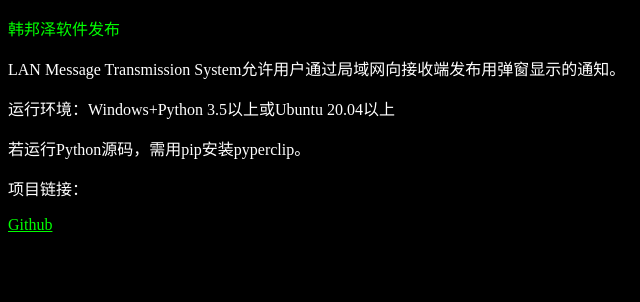
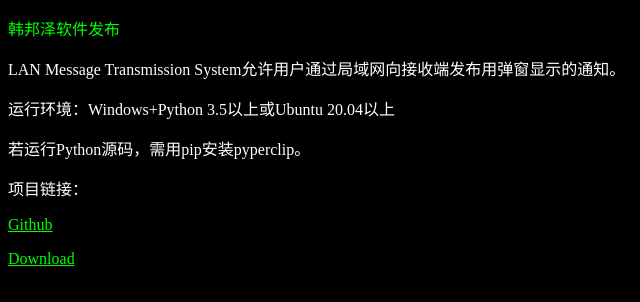
Before and after one commit to hbzsoft/lan_message_transmission_system, a plain HTML site: page index.html in a window 1280 px wide. Shown: the full height of the page, 0-640 px from the left. Drawn offline with Linux system fonts and the light colour scheme.

Commit message:
Update index.html

```diff
--- a/index.html
+++ b/index.html
@@ -32,6 +32,7 @@ a:visited {
 <p style="color: white;">若运行<span lang="en-us">Python</span>源码，需用pip安装pyperclip。 </p>
 <p style="color: white;">项目链接：</p>
 <p><span lang="en-us"><a href="https://github.com/hbzsoft/lan_message_transmission_system"><span class="style1">Github</span></a></span></p>
+<p><span lang="en-us"><a href="Release.rar"><span class="style1">Download</span></a></span></p>
 
 </body>
 
```
